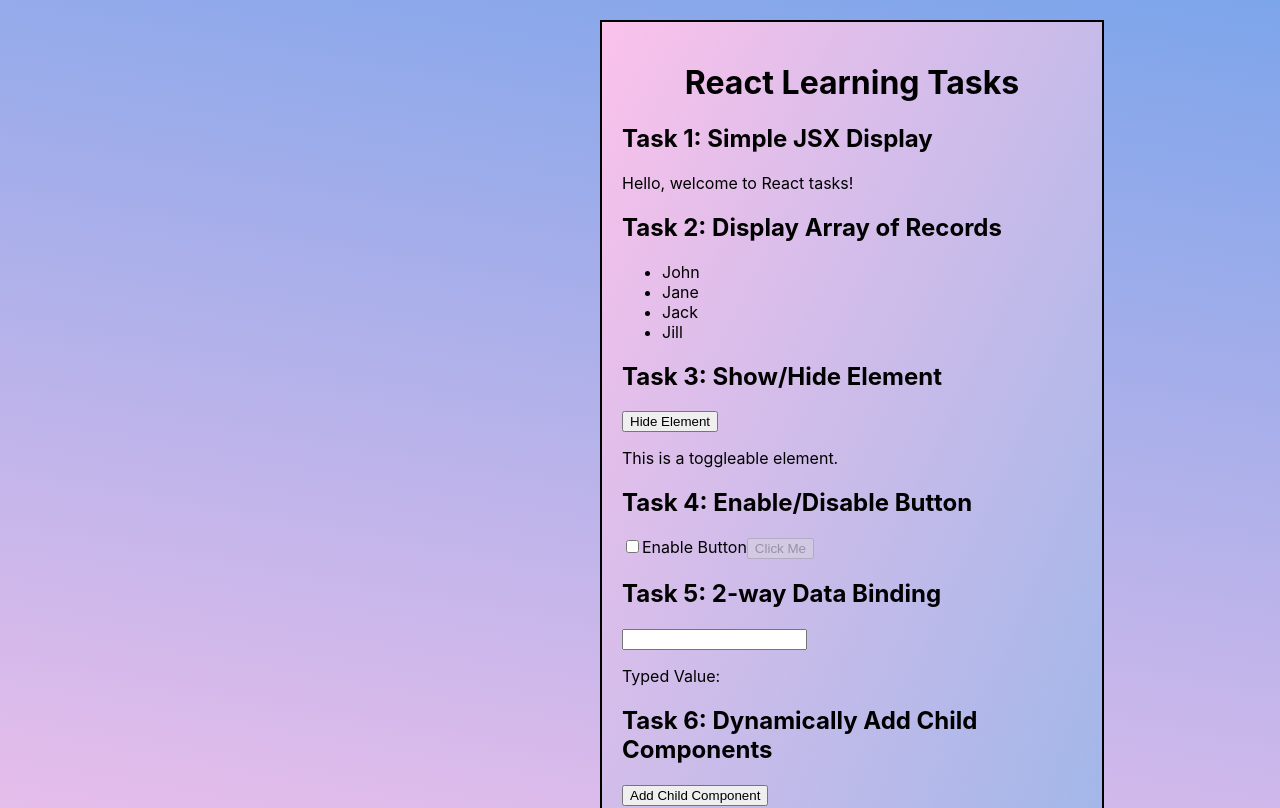
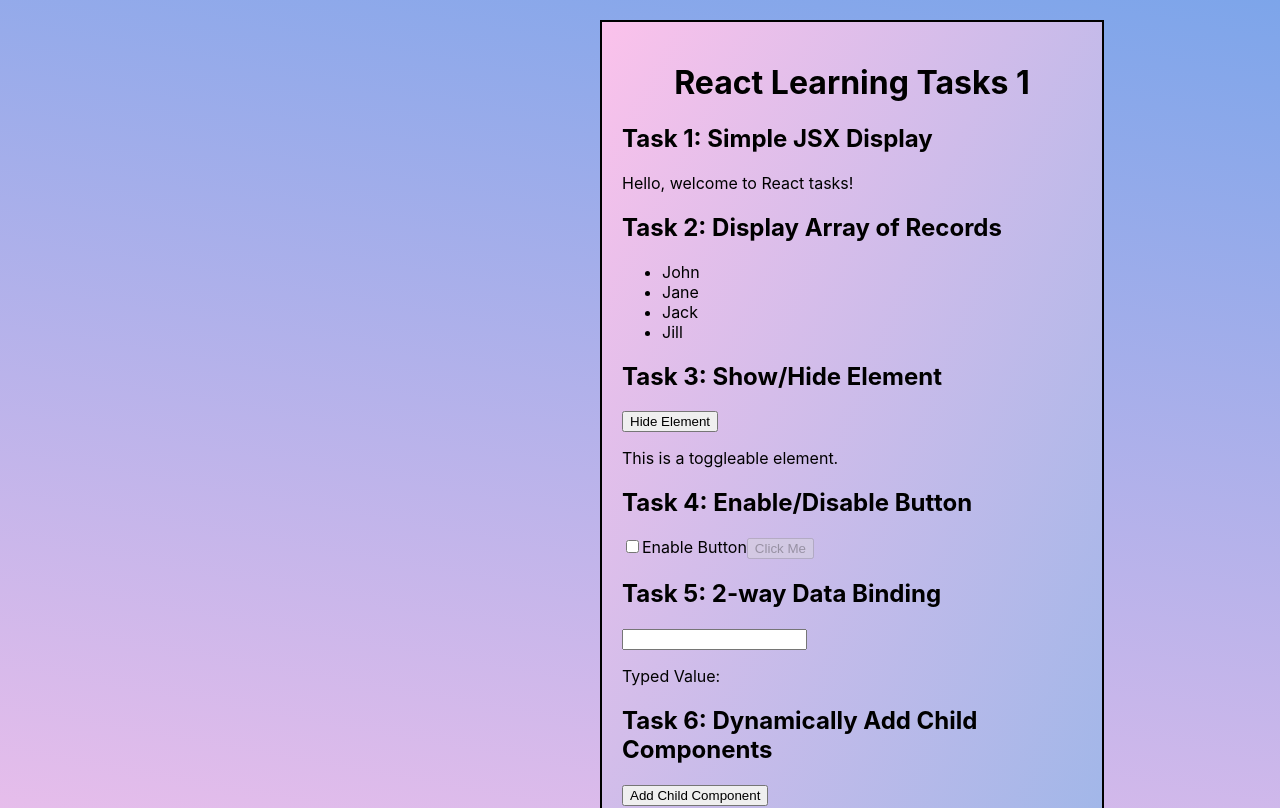
Before and after one commit to Harikaran1212/react-task-1, a React (Create React App) app: page / in a window 1280 px wide. Shown: the top 808 px of the page. Built offline with nearby package versions, Linux system fonts and the light colour scheme.

Commit message:
Update App.js

```diff
--- a/src/App.js
+++ b/src/App.js
@@ -21,7 +21,7 @@
   return (
     <div className='game'>
     <div style={{ padding: '20px' }}>
-      <h1>React Learning Tasks</h1>
+      <h1>React Learning Tasks 1</h1>
 
       <h2>Task 1: Simple JSX Display</h2>
       <p>Hello, welcome to React tasks!</p>
```
